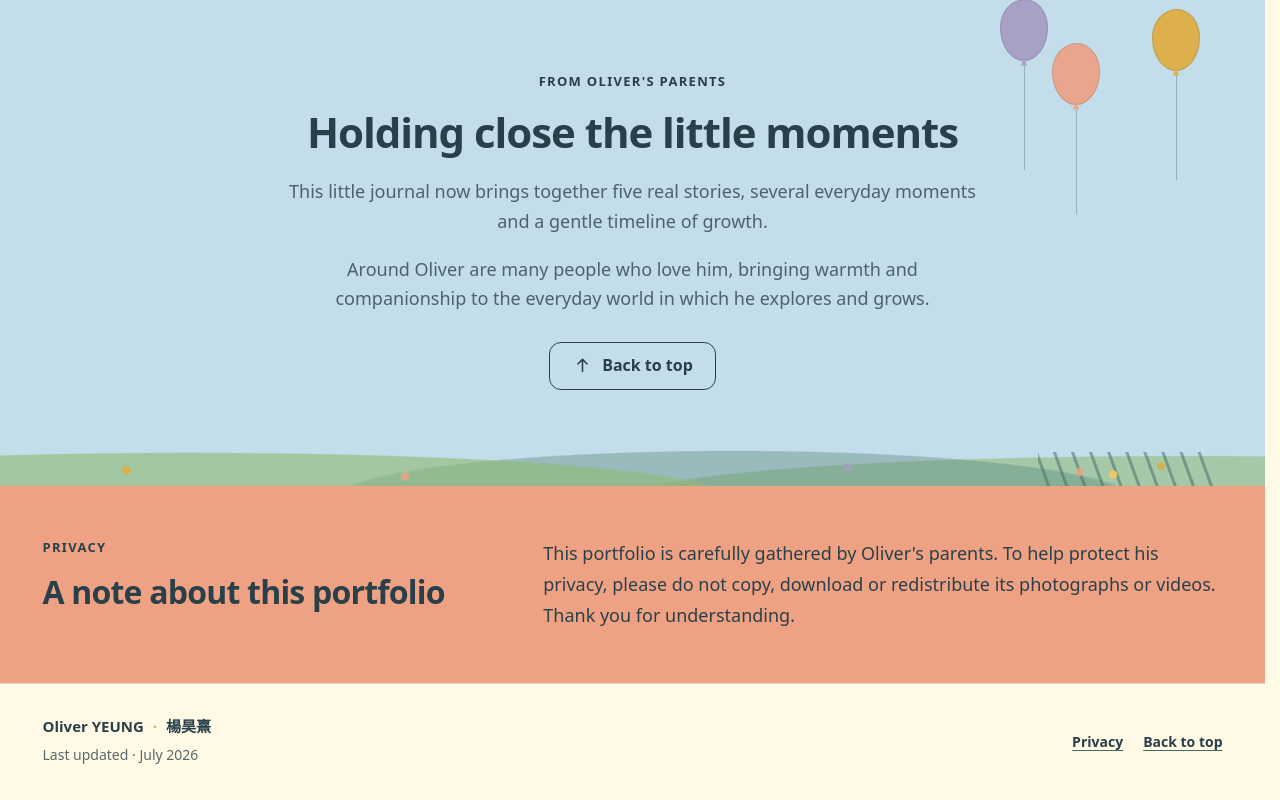
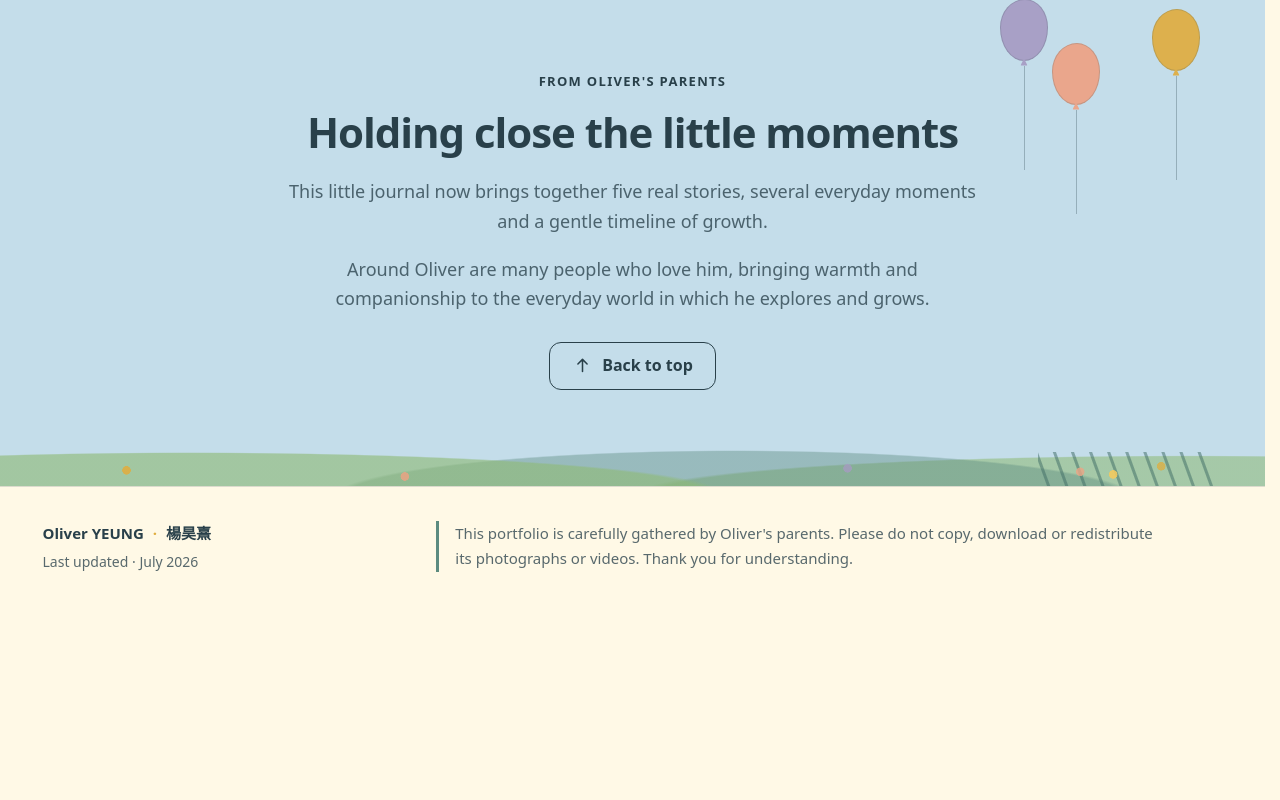
Before and after one commit to philipywl/philipywl.github.io, a Next.js app: page /en in a window 1280 px wide. Shown: the part 7463-8263 px from the top of the page. After the commit the page ends 8074 px from the top, so only its background shows below. Built offline with nearby package versions, Linux system fonts and the light colour scheme.

Commit message:
Simplify privacy note and refine tablet rainbow (#17)

```diff
--- a/app/OliverPortfolio.tsx
+++ b/app/OliverPortfolio.tsx
@@ -416,24 +416,11 @@ export default function OliverPortfolio({
           </div>
         </section>
 
-        <section
-          id="privacy-notice"
-          className="privacy-section"
-          aria-labelledby="privacy-title"
-        >
-          <div className="page-grid privacy-inner">
-            <div>
-              <p className="eyebrow">{copy.privacy.eyebrow}</p>
-              <h2 id="privacy-title" tabIndex={-1}>{copy.privacy.title}</h2>
-            </div>
-            <p>{copy.privacy.body}</p>
-          </div>
-        </section>
       </main>
 
       <footer className="site-footer">
         <div className="page-grid footer-grid">
-          <div>
+          <div className="footer-identity">
             <p className="footer-name">
               <span lang="en-HK">Oliver YEUNG</span>{" "}
               <span aria-hidden="true">·</span>{" "}
@@ -441,18 +428,7 @@ export default function OliverPortfolio({
             </p>
             <p>{copy.footer.updated}</p>
           </div>
-          <nav
-            className="footer-actions no-print"
-            aria-label={locale === "en" ? "Footer navigation" : "頁尾導覽"}
-          >
-            <a
-              href="#privacy-notice"
-              onClick={() => focusSection("#privacy-notice")}
-            >
-              {copy.privacy.link}
-            </a>
-            <a href="#hero-title" onClick={focusHero}>{copy.footer.top}</a>
-          </nav>
+          <p className="footer-privacy">{copy.privacy.body}</p>
         </div>
       </footer>
     </div>
--- a/app/globals.css
+++ b/app/globals.css
@@ -2057,6 +2057,12 @@ h4 {
   }
 }
 
+@media (min-width: 48rem) and (max-width: 71.999rem) {
+  .meadow-decor-rainbow {
+    right: clamp(-200px, calc(31.25vw - 440px), -120px);
+  }
+}
+
 @media (min-width: 72rem) {
   .hero::before {
     top: 82px;
@@ -2682,47 +2688,19 @@ h4 {
   justify-content: center;
 }
 
-.privacy-section {
-  padding-block: 52px;
-  background: var(--peach);
-}
-
-.privacy-section .eyebrow {
-  color: var(--ink);
-}
-
-.privacy-inner {
-  display: grid;
-  grid-template-columns: minmax(0, 1fr);
-  gap: 16px;
-  align-items: start;
-}
-
-.privacy-inner h2 {
-  margin-bottom: 0;
-  font-size: clamp(1.5rem, 6vw, 2rem);
-}
-
-.privacy-inner > p {
-  max-width: 700px;
-  margin-bottom: 0;
-  line-height: 1.72;
-}
-
 .site-footer {
-  padding-block: 30px;
+  padding-block: 34px;
   border-top: 1px solid var(--border);
   background: var(--paper);
 }
 
 .footer-grid {
-  display: flex;
-  align-items: flex-start;
-  flex-direction: column;
+  display: grid;
   gap: 20px;
-}
-
-.footer-grid p {
+  align-items: start;
+}
+
+.footer-identity p {
   margin-bottom: 4px;
   color: var(--muted);
   font-size: 0.875rem;
@@ -2739,26 +2717,14 @@ h4 {
   color: var(--honey);
 }
 
-.footer-actions {
-  display: flex;
-  flex-wrap: wrap;
-  gap: 8px 20px;
-}
-
-.footer-actions a {
-  display: inline-flex;
-  min-width: 44px;
-  min-height: 44px;
-  padding-block: 9px;
-  align-items: center;
-  justify-content: center;
-  font-size: 0.875rem;
-  font-weight: 600;
-}
-
-.footer-actions a:active {
-  color: var(--teal-deep);
-  text-decoration-color: var(--honey);
+.footer-privacy {
+  max-width: 720px;
+  margin: 0;
+  padding-inline-start: 16px;
+  border-inline-start: 3px solid var(--sage);
+  color: var(--muted);
+  font-size: 0.9375rem;
+  line-height: 1.7;
 }
 
 .route-redirect {
@@ -2872,8 +2838,7 @@ h4 {
     color: var(--paper);
   }
 
-  .hero-text-link:hover,
-  .footer-actions a:hover {
+  .hero-text-link:hover {
     color: var(--teal-deep);
     text-decoration-color: var(--honey);
   }
@@ -3025,11 +2990,6 @@ h4 {
     grid-template-columns: repeat(2, minmax(0, 1fr));
   }
 
-  .privacy-inner {
-    grid-template-columns: minmax(220px, 0.8fr) minmax(0, 1.2fr);
-    gap: 48px;
-  }
-
   .future-growth-panel {
     grid-template-columns: minmax(240px, 0.78fr) minmax(0, 1.22fr);
     align-items: start;
@@ -3037,9 +2997,8 @@ h4 {
   }
 
   .footer-grid {
-    align-items: center;
-    flex-direction: row;
-    justify-content: space-between;
+    grid-template-columns: minmax(180px, 0.45fr) minmax(0, 1fr);
+    gap: 40px;
   }
 
 }
@@ -3281,7 +3240,6 @@ h4 {
   .growth-section,
   .family-section,
   .closing-section,
-  .privacy-section,
   .preview-media-surface {
     background: #FFFFFF !important;
   }
@@ -3298,7 +3256,6 @@ h4 {
   .family-vignette,
   .portfolio-photo,
   .preview-media,
-  .privacy-inner,
   .closing-inner,
   .site-footer {
     break-inside: avoid;
@@ -3358,18 +3315,13 @@ h4 {
     font-size: 8pt;
   }
 
-  .privacy-section {
-    padding-block: 7mm;
-    border-top: 1px solid rgb(var(--ink-rgb) / 25%);
-  }
-
-  .privacy-inner {
+  .site-footer {
+    padding-block: 6mm 0;
+  }
+
+  .footer-grid {
     grid-template-columns: 1fr 2fr;
     gap: 8mm;
   }
 
-  .site-footer {
-    padding-block: 6mm 0;
-  }
-
-}
+}
--- a/app/portfolio-copy.ts
+++ b/app/portfolio-copy.ts
@@ -112,10 +112,7 @@ type PortfolioCopy = {
     hope: string;
   };
   privacy: {
-    eyebrow: string;
-    title: string;
     body: string;
-    link: string;
   };
   footer: {
     updated: string;
@@ -431,11 +428,8 @@ export const portfolioCopy: Record<PortfolioLocale, PortfolioCopy> = {
         "Around Oliver are many people who love him, bringing warmth and companionship to the everyday world in which he explores and grows.",
     },
     privacy: {
-      eyebrow: "Privacy",
-      title: "A note about this portfolio",
       body:
-        "This portfolio is carefully gathered by Oliver's parents. To help protect his privacy, please do not copy, download or redistribute its photographs or videos. Thank you for understanding.",
-      link: "Privacy",
+        "This portfolio is carefully gathered by Oliver's parents. Please do not copy, download or redistribute its photographs or videos. Thank you for understanding.",
     },
     footer: {
       updated: "Last updated · July 2026",
@@ -724,11 +718,8 @@ export const portfolioCopy: Record<PortfolioLocale, PortfolioCopy> = {
         "昊熹身邊有很多疼愛他的人，讓他在溫暖的陪伴中探索日常、慢慢成長。",
     },
     privacy: {
-      eyebrow: "私隱",
-      title: "關於本作品集",
       body:
-        "本作品集由昊熹的爸爸媽媽用心整理。為保護孩子的私隱，請勿複製、下載或轉載網站內的相片及影片。謝謝體諒。",
-      link: "私隱",
+        "這份作品集由昊熹的爸爸媽媽用心整理。請勿複製、下載或轉載當中的相片及影片。謝謝體諒。",
     },
     footer: {
       updated: "最後更新 · 2026年7月",
```
Also changed, not shown: scripts/verify-pages.mjs (+8 -2 lines), 1 other file (tests, documents, lock files or other folders).
